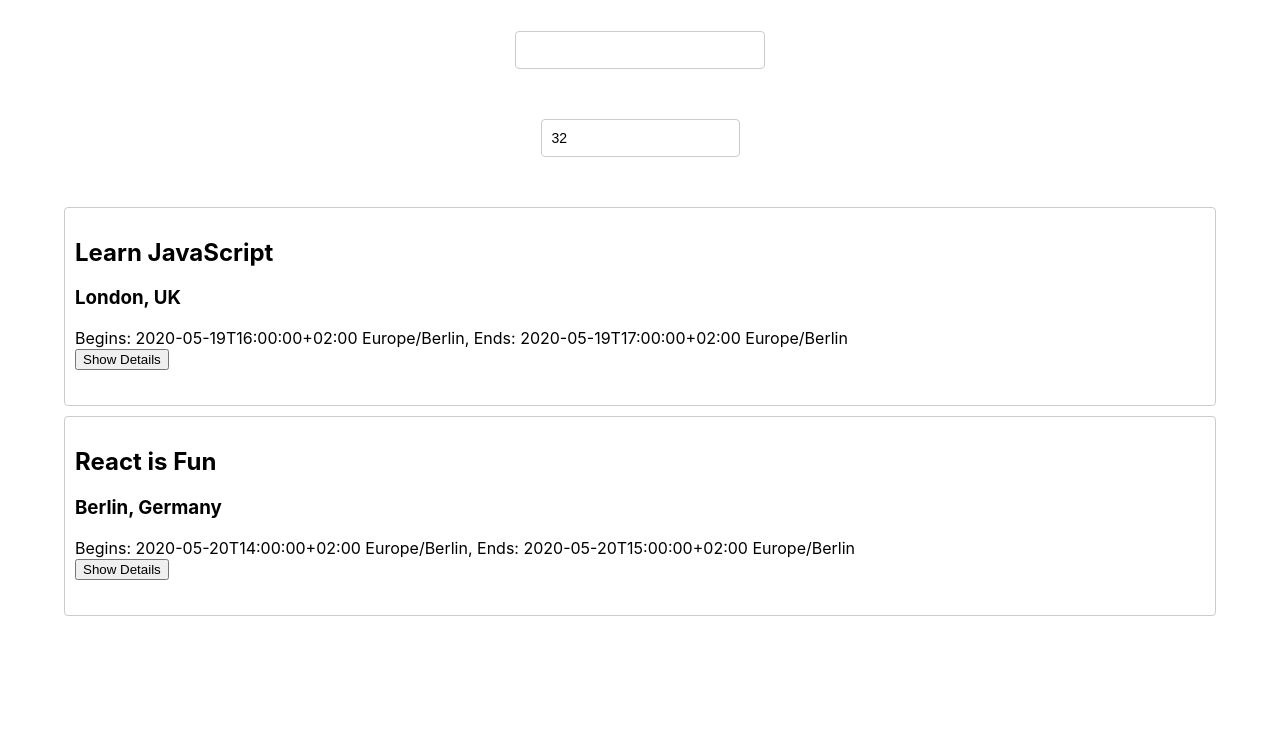
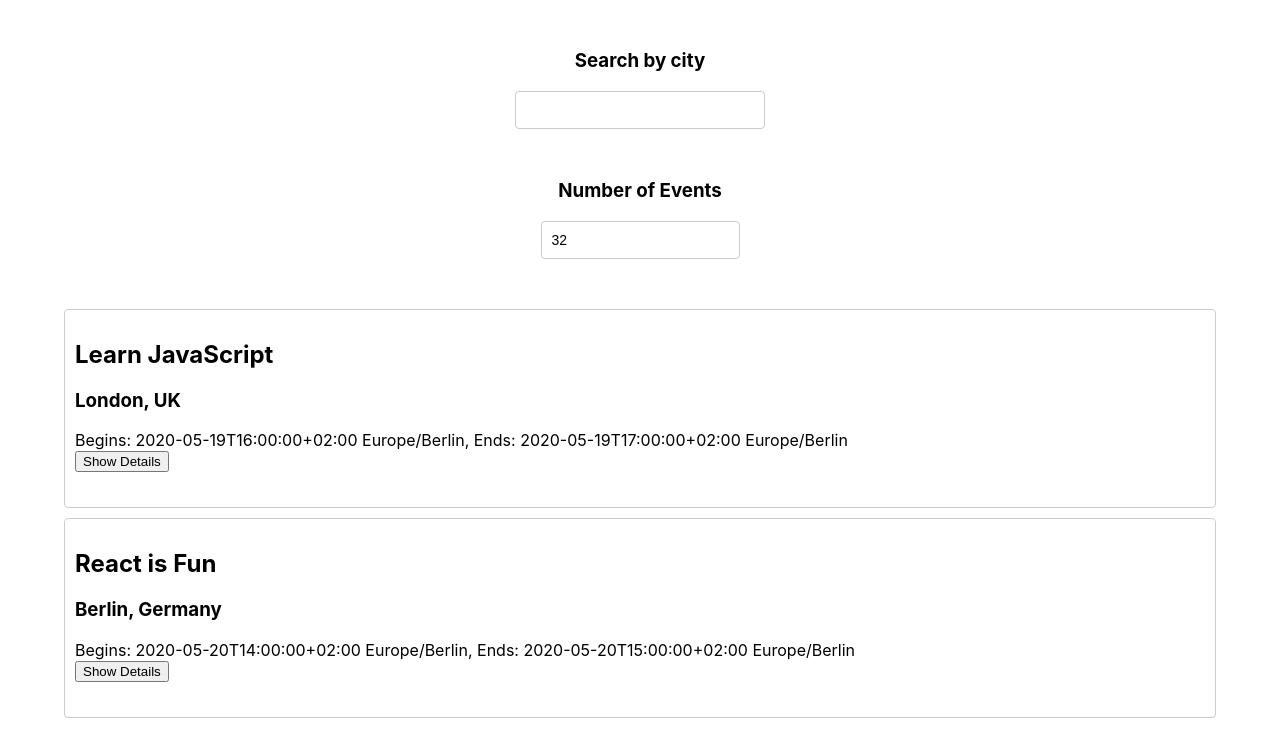
Before and after one commit to Adavidson87/meet, a React (Create React App) app: page / in a window 1280 px wide. Shown: the top 756 px of the page. Built offline with nearby package versions, Linux system fonts and the light colour scheme; what atatus-spa would draw is missing.

Commit message:
offline
Added offline viewing capability

```diff
--- a/src/App.js
+++ b/src/App.js
@@ -49,8 +49,8 @@ class App extends Component {
   render() {
     return (
       <div className="App" >
-        <CitySearch locations={this.state.locations} updateEvents={this.updateEvents} />
-        <NumberOfEvents NumberOfEvents={NumberOfEvents} updateEventCount={this.updateEventCount} />
+        <CitySearch label="Search by city" locations={this.state.locations} updateEvents={this.updateEvents} />
+        <NumberOfEvents label="Number of Events" NumberOfEvents={NumberOfEvents} updateEventCount={this.updateEventCount} />
         <EventList events={this.state.events} />
       </div>
     );
--- a/src/CitySearch.js
+++ b/src/CitySearch.js
@@ -42,6 +42,7 @@ class CitySearch extends Component {
     return (
       <div className="CitySearch">
         <InfoAlert text={this.state.infoText} />
+        <h3>Search by city</h3>
         <input
           type="text"
           className="city"
--- a/src/NumberOfEvents.js
+++ b/src/NumberOfEvents.js
@@ -28,6 +28,7 @@ class NumberOfEvents extends Component {
     const numberOfEvents = this.state.numberOfEvents;
     return (
       <div className="numberOfEvents">
+        <h3>Number of Events</h3>
         <ErrorAlert className="numberOfEventsErrorAlert" text={this.state.errorText} />
         <input type="text" className="EventsNumber" value={numberOfEvents} onChange={(e) => this.handleInputChanged(e)} />
       </div>
--- a/src/api.js
+++ b/src/api.js
@@ -75,6 +75,12 @@ export const getEvents = async () => {
     return mockData;
   }
 
+  if (!navigator.onLine) {
+    const data = localStorage.getItem("lastEvents");
+    NProgress.done();
+    return data ? JSON.parse(events).events : [];;
+  }
+
   const token = await getAccessToken();
 
   if (token) {
```
